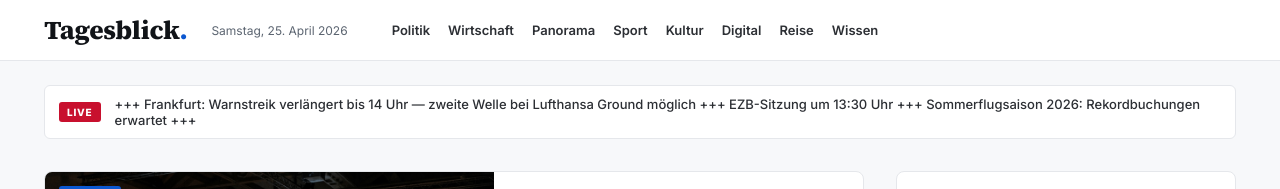
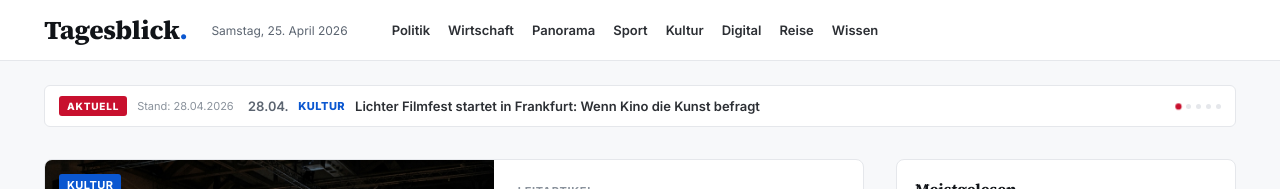
Before and after one commit to RedPineappleMediaGmbH/native-advertising-mvp, a Next.js app: page / in a window 1280 px wide. Shown: the top 189 px of the page. Built offline with nearby package versions, Linux system fonts and the light colour scheme.

Commit message:
feat: replace live ticker with aktuell strip

```diff
--- a/app/globals.css
+++ b/app/globals.css
@@ -63,16 +63,49 @@ button { font-family: inherit; cursor: pointer; }
 }
 .breaking {
   grid-column: 1 / -1;
-  display: flex; align-items: center; gap: 14px;
+  display: grid; grid-template-columns: auto minmax(0, 1fr) auto; align-items: center; gap: 14px;
   background: #fff; border: 1px solid var(--line); border-radius: 6px;
   padding: 10px 14px; font-size: 13px;
+}
+.breaking-head {
+  display: flex; align-items: center; gap: 10px; min-width: 0;
 }
 .breaking .tag {
   background: #c8102e; color: #fff; padding: 4px 8px; border-radius: 3px;
   font-size: 10px; font-weight: 800; letter-spacing: 0.08em;
   white-space: nowrap; flex-shrink: 0;
 }
-.breaking .ticker { color: var(--ink-2); font-weight: 500; }
+.breaking .stand {
+  color: var(--muted-2); font-size: 11px; white-space: nowrap;
+}
+.breaking .ticker {
+  color: var(--ink-2); font-weight: 600;
+  display: flex; align-items: center; gap: 10px; min-width: 0;
+  animation: ticker-fade .28s ease both;
+}
+.breaking .ticker:hover .ticker-text { color: var(--pub-accent); }
+.ticker-time {
+  color: var(--muted); font-variant-numeric: tabular-nums; white-space: nowrap;
+}
+.ticker-label {
+  color: var(--pub-accent); font-size: 11px; font-weight: 800; text-transform: uppercase;
+  letter-spacing: 0.04em; white-space: nowrap;
+}
+.ticker-text {
+  overflow: hidden; text-overflow: ellipsis; white-space: nowrap; transition: color .2s ease;
+}
+.ticker-dots { display: flex; gap: 5px; align-items: center; }
+.ticker-dots span {
+  width: 5px; height: 5px; border-radius: 50%;
+  background: var(--line); transition: background .2s ease, transform .2s ease;
+}
+.ticker-dots span.active {
+  background: #c8102e; transform: scale(1.25);
+}
+@keyframes ticker-fade {
+  from { opacity: 0; transform: translateY(2px); }
+  to { opacity: 1; transform: translateY(0); }
+}
 
 /* Hero article */
 .hero {
@@ -539,7 +572,14 @@ html, body { overflow-x: hidden; max-width: 100%; }
   .feed { grid-template-columns: 1fr; gap: 14px; }
 
   /* Breaking ticker — tighter */
-  .breaking { padding: 8px 12px; }
+  .breaking {
+    grid-template-columns: 1fr auto;
+    padding: 8px 12px;
+    gap: 8px 12px;
+  }
+  .breaking-head { grid-column: 1 / -1; }
+  .breaking .ticker { gap: 8px; }
+  .ticker-label { display: none; }
 
   /* Footer — 2 columns */
   footer.pub-footer .inner {
@@ -595,6 +635,11 @@ html, body { overflow-x: hidden; max-width: 100%; }
   .pub-logo { font-size: 20px; }
   .pub-topbar-inner { height: 48px; }
 
+  /* Breaking ticker */
+  .breaking-head { justify-content: space-between; }
+  .breaking .stand { font-size: 10px; }
+  .ticker-dots { display: none; }
+
   /* Hero */
   .hero-body h1 { font-size: 21px; }
 
--- a/app/page.tsx
+++ b/app/page.tsx
@@ -1,5 +1,6 @@
 import type { Metadata } from 'next';
 import { getAllArticles } from '@/lib/articles';
+import { buildAktuellItems, buildAktuellStand } from '@/lib/aktuell';
 import HomeView from '@/components/home/home-view';
 import type { FeedItem } from '@/lib/types';
 
@@ -30,6 +31,8 @@ export default function HomePage() {
   const [hero, ...rest] = articles;
   const feedArticles = rest.slice(0, 5);
   const sidebarArticles = rest.slice(5, 10);
+  const aktuellItems = buildAktuellItems(articles);
+  const aktuellStand = buildAktuellStand(articles);
 
   const feed: FeedItem[] = feedArticles.map(a => ({
     kicker: a.kicker,
@@ -54,5 +57,13 @@ export default function HomePage() {
     ? [...feed.slice(0, 2), sponsored, ...feed.slice(2)]
     : [...feed, sponsored];
 
-  return <HomeView feed={feedWithAd} hero={hero} sidebarArticles={sidebarArticles} />;
+  return (
+    <HomeView
+      feed={feedWithAd}
+      hero={hero}
+      sidebarArticles={sidebarArticles}
+      aktuellItems={aktuellItems}
+      aktuellStand={aktuellStand}
+    />
+  );
 }
--- a/components/home/breaking-ticker.tsx
+++ b/components/home/breaking-ticker.tsx
@@ -1,10 +1,41 @@
-export default function BreakingTicker() {
+'use client';
+
+import Link from 'next/link';
+import { useEffect, useState } from 'react';
+import type { AktuellItem } from '@/lib/aktuell';
+
+export default function BreakingTicker({ items, stand }: { items: AktuellItem[]; stand: string }) {
+  const [activeIndex, setActiveIndex] = useState(0);
+  const activeItem = items[activeIndex] ?? null;
+
+  useEffect(() => {
+    if (items.length < 2) return;
+
+    const timer = window.setInterval(() => {
+      setActiveIndex(index => (index + 1) % items.length);
+    }, 6000);
+
+    return () => window.clearInterval(timer);
+  }, [items.length]);
+
+  if (!activeItem) return null;
+
   return (
-    <div className="breaking">
-      <span className="tag">LIVE</span>
-      <span className="ticker">
-        +++ Frankfurt: Warnstreik verlängert bis 14 Uhr — zweite Welle bei Lufthansa Ground möglich +++ EZB-Sitzung um 13:30 Uhr +++ Sommerflugsaison 2026: Rekordbuchungen erwartet +++
-      </span>
-    </div>
+    <section className="breaking" aria-label="Aktuelle Meldungen">
+      <div className="breaking-head">
+        <span className="tag">AKTUELL</span>
+        <span className="stand">{stand}</span>
+      </div>
+      <Link className="ticker" href={activeItem.href} key={`${activeItem.href}-${activeIndex}`}>
+        <span className="ticker-time">{activeItem.timestamp}</span>
+        <span className="ticker-label">{activeItem.label}</span>
+        <span className="ticker-text">{activeItem.text}</span>
+      </Link>
+      <div className="ticker-dots" aria-hidden="true">
+        {items.map((item, index) => (
+          <span key={item.href} className={index === activeIndex ? 'active' : undefined} />
+        ))}
+      </div>
+    </section>
   );
 }
--- a/components/home/home-view.tsx
+++ b/components/home/home-view.tsx
@@ -12,15 +12,20 @@ import type { Article } from '@/lib/articles';
 import Sidebar from '@/components/home/sidebar';
 import PubFooter from '@/components/home/pub-footer';
 import { NATIVE_AD_HREF } from '@/lib/constants';
+import type { AktuellItem } from '@/lib/aktuell';
 
 export default function HomeView({
   feed,
   hero,
   sidebarArticles,
+  aktuellItems,
+  aktuellStand,
 }: {
   feed: FeedItem[];
   hero: Article;
   sidebarArticles: Article[];
+  aktuellItems: AktuellItem[];
+  aktuellStand: string;
 }) {
   const router = useRouter();
   const { brand } = useBrand();
@@ -30,7 +35,7 @@ export default function HomeView({
     <>
       <PubTopbar brand={brand} />
       <main className="home">
-        <BreakingTicker />
+        <BreakingTicker items={aktuellItems} stand={aktuellStand} />
         <div>
           <HeroArticle article={hero} />
           <div className="feed">
--- /dev/null
+++ b/lib/aktuell.ts
@@ -0,0 +1,38 @@
+import type { Article } from './articles';
+
+export interface AktuellItem {
+  label: string;
+  text: string;
+  timestamp: string;
+  href: string;
+}
+
+const DATE_FORMATTER = new Intl.DateTimeFormat('de-DE', {
+  day: '2-digit',
+  month: '2-digit',
+});
+
+const STAND_FORMATTER = new Intl.DateTimeFormat('de-DE', {
+  day: '2-digit',
+  month: '2-digit',
+  year: 'numeric',
+});
+
+export function buildAktuellItems(articles: Article[], limit = 5): AktuellItem[] {
+  return articles
+    .filter(article => !article.sponsored)
+    .slice(0, limit)
+    .map(article => ({
+      label: article.kicker,
+      text: article.title,
+      timestamp: DATE_FORMATTER.format(new Date(`${article.date}T12:00:00`)),
+      href: `/artikel/${article.slug}`,
+    }));
+}
+
+export function buildAktuellStand(articles: Article[]): string {
+  const newest = articles.find(article => !article.sponsored);
+  if (!newest) return 'Stand: Redaktion';
+
+  return `Stand: ${STAND_FORMATTER.format(new Date(`${newest.date}T12:00:00`))}`;
+}
```
Also changed, not shown: 1 other file (tests, documents, lock files or other folders).
